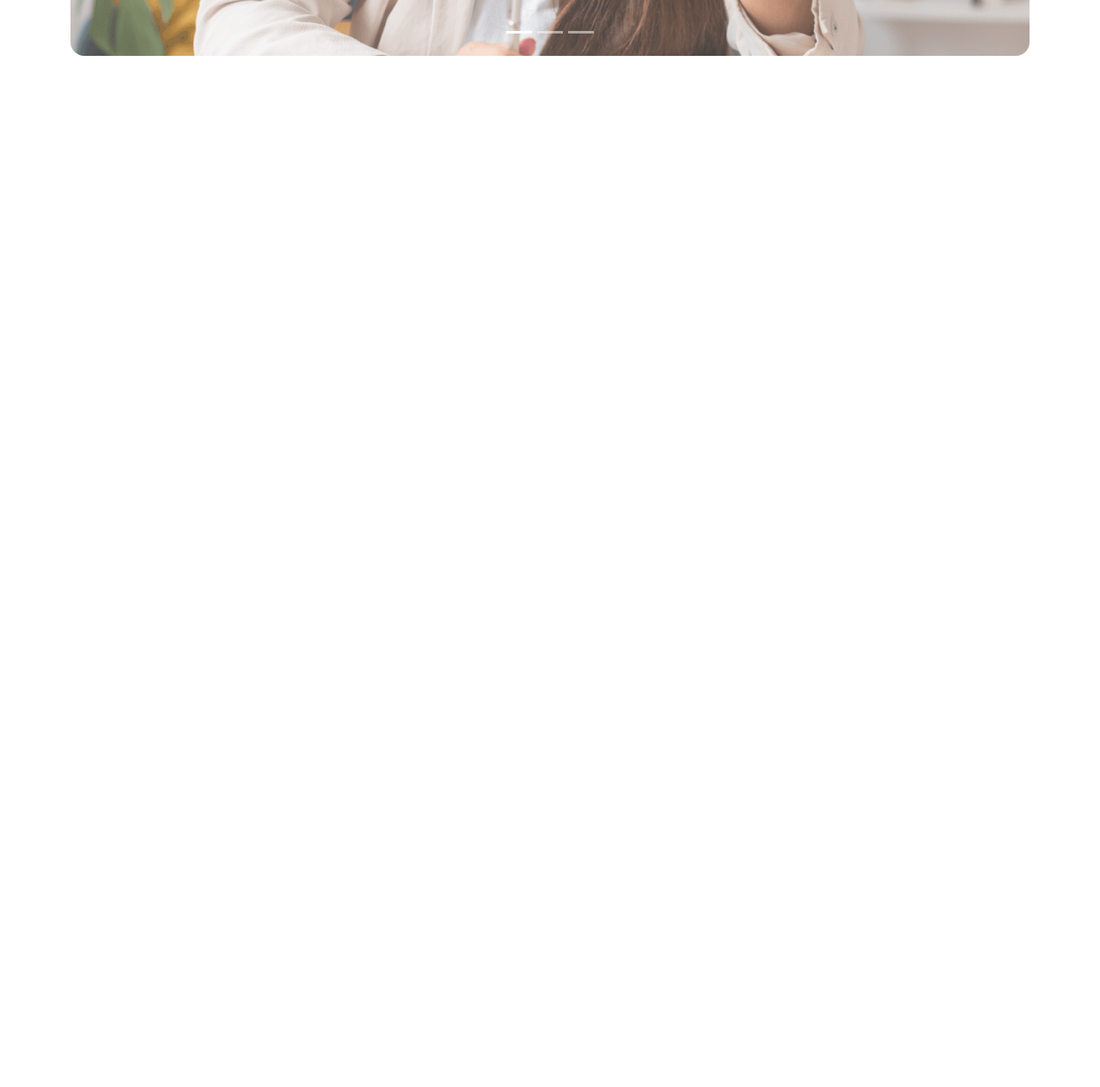
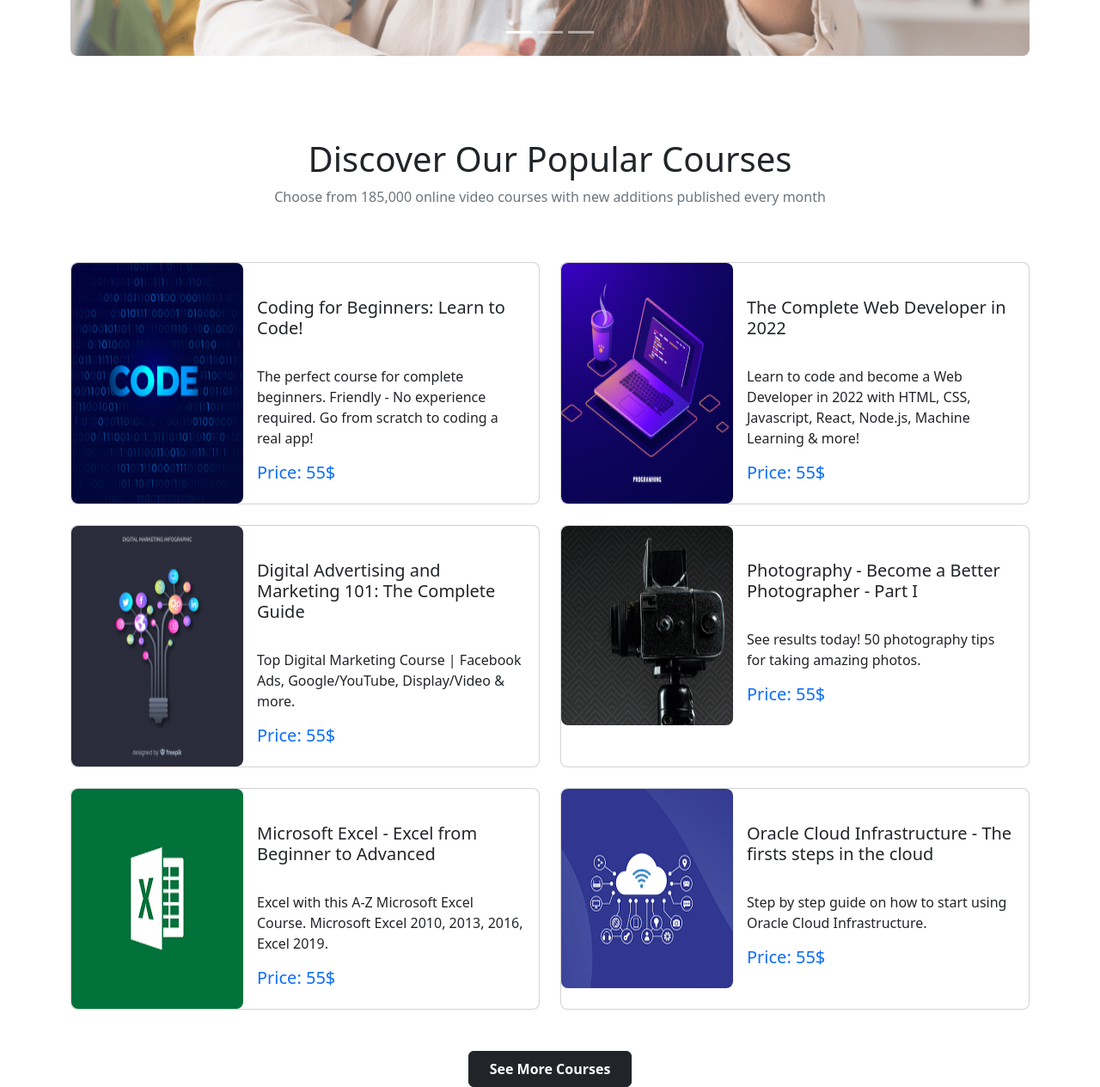
Before and after one commit to RAZYANIK/Assignment-03, a plain HTML site: page index.html in a window 1280 px wide. Shown: the part 623-1888 px from the top of the page at 86% size. Before the commit the page ends 800 px from the top, so only its background shows below. Drawn offline with nearby package versions, Linux system fonts and the light colour scheme.

Commit message:
course commit

```diff
--- a/index.html
+++ b/index.html
@@ -69,7 +69,7 @@
                         aria-label="Slide 3"></button>
 
                 </div>
-                <div class="carousel-inner rounded-4">
+                <div class="carousel-inner rounded-3">
                     <div class="carousel-item active">
                         <img src="images/cover/cover-1.png" class="d-block w-100 opacity-75" alt="...">
                         <div class="carousel-caption  mb-lg-5 pb-lg-5">
@@ -77,8 +77,9 @@
                             <p class="fs-5 text-black-50 mb-5 d-lg-block d-md-block d-none">Learners around the world
                                 are
                                 launching new careers, advancing in their fields, and enriching their lives.</p>
-                            <button class="btn btn-dark px-4  py-lg-3 mb-2 rounded-5 fs-5 ">Get
-                                Details</button>
+                            <a class="btn btn-dark px-4 py-lg-3 mb-2 rounded-5 fs-5" href="https://www.udemy.com/"
+                                target="_blank">Get
+                                Details</a>
                         </div>
                     </div>
                     <div class="carousel-item">
@@ -88,9 +89,11 @@
                             <p class="fs-5 text-dark mb-5 d-lg-block d-md-block d-none">Learners around the world
                                 are
                                 launching new careers, advancing in their fields, and enriching their lives.</p>
-                            <button class="btn btn-dark px-4 py-lg-3 mb-2 rounded-5 fs-5">
-                                Get Details
-                            </button>
+
+                            <a class="btn btn-dark px-4 py-lg-3 mb-2 rounded-5 fs-5" href="https://www.udemy.com/"
+                                target="_blank">Get
+                                Details</a>
+
                         </div>
                     </div>
                     <div class="carousel-item">
@@ -100,7 +103,9 @@
                             <p class="fs-5 text-black-50 mb-5 d-lg-block d-md-block d-none">Learners around the world
                                 are
                                 launching new careers, advancing in their fields, and enriching their lives.</p>
-                            <button class="btn btn-dark px-4 py-lg-3 mb-2 rounded-5 fs-5">Get Details</button>
+                            <a class="btn btn-dark px-4 py-lg-3 mb-2 rounded-5 fs-5" href="https://www.udemy.com/"
+                                target="_blank">Get
+                                Details</a>
                         </div>
                     </div>
 
@@ -117,6 +122,107 @@
                 </button>
             </div>
         </section>
+        <section class="container py-5">
+            <h1 class="text-center ">Discover Our Popular Courses</h1>
+            <p class="text-center text-muted">
+                Choose from 185,000 online video courses with new additions published every month
+            </p>
+        </section>
+        <section class="container">
+            <div class="row g-4">
+                <div class="col-lg-6 col-md-12 col-sm-12  ">
+                    <div class="card h-100 rounded-3 ">
+                        <div class="d-flex flex-lg-row flex-md-row flex-column">
+                            <img class="img-fluid rounded-3" src="images/course/course-2.png" alt="...">
+                            <div class="card-body mx-auto">
+                                <h5 class="py-4">Coding for Beginners: Learn to Code!</h5>
+                                <p class="card-text">The perfect course for complete beginners. Friendly - No experience
+                                    required. Go from scratch to coding a real app!</p>
+                                <h5 class="text-primary">Price: 55$</h5>
+                            </div>
+                        </div>
+
+                    </div>
+                </div>
+                <div class="col-lg-6 col-md-12 col-sm-12 ">
+                    <div class="card h-100 rounded-3">
+                        <div class="d-flex  flex-lg-row flex-md-row flex-column">
+                            <img class="img-fluid rounded-3" src="images/course/course-3.png" alt="...">
+                            <div class="card-body mx-auto">
+                                <h5 class="py-4">The Complete Web Developer in 2022</h5>
+                                <p class="card-text">Learn to code and become a Web Developer in 2022 with HTML, CSS,
+                                    Javascript, React, Node.js, Machine Learning & more!</p>
+                                <h5 class="text-primary">Price: 55$</h5>
+                            </div>
+                        </div>
+
+                    </div>
+                </div>
+                <div class="col-lg-6 col-md-12 col-sm-12 ">
+                    <div class="card h-100 rounded-3 ">
+                        <div class="d-flex  flex-lg-row flex-md-row flex-column">
+                            <img class="img-fluid rounded-3" src="images/course/course-4.png" alt="...">
+                            <div class="card-body mx-auto">
+                                <h5 class="py-4">Digital Advertising and Marketing 101: The Complete Guide</h5>
+                                <p class="card-text">Top Digital Marketing Course | Facebook Ads, Google/YouTube,
+                                    Display/Video & more.</p>
+                                <h5 class="text-primary">Price: 55$</h5>
+                            </div>
+                        </div>
+
+                    </div>
+                </div>
+                <div class="col-lg-6 col-md-12 col-sm-12 ">
+                    <div class="card h-100 rounded-3">
+                        <div class="d-flex  flex-lg-row flex-md-row flex-column">
+                            <img class="img-fluid rounded-3" src="images/course/course-5.png" alt="...">
+                            <div class="card-body mx-auto">
+                                <h5 class="py-4">Photography - Become a Better Photographer - Part I</h5>
+                                <p class="card-text">See results today! 50 photography tips for taking amazing photos.
+                                </p>
+                                <h5 class="text-primary">Price: 55$</h5>
+                            </div>
+                        </div>
+
+                    </div>
+                </div>
+                <div class="col-lg-6 col-md-12 col-sm-12 ">
+                    <div class="card h-100 rounded-3 ">
+                        <div class="d-flex  flex-lg-row flex-md-row flex-column">
+                            <img class="img-fluid rounded-3" src="images/course/c2.png" alt="...">
+                            <div class="card-body mx-auto">
+                                <h5 class="py-4">Microsoft Excel - Excel from Beginner to Advanced</h5>
+                                <p class="card-text">Excel with this A-Z Microsoft Excel Course. Microsoft Excel 2010,
+                                    2013, 2016, Excel 2019.</p>
+                                <h5 class="text-primary">Price: 55$</h5>
+                            </div>
+                        </div>
+
+                    </div>
+                </div>
+                <div class="col-lg-6 col-md-12 col-sm-12 ">
+                    <div class="card h-100 rounded-3">
+                        <div class="d-flex  flex-lg-row flex-md-row flex-column">
+                            <img class="img-fluid rounded-3 " src="images/course/c1.png" alt="...">
+                            <div class="card-body mx-auto">
+                                <h5 class="py-4">Oracle Cloud Infrastructure - The firsts steps in the cloud</h5>
+                                <p class="card-text">Step by step guide on how to start using Oracle Cloud
+                                    Infrastructure.</p>
+                                <h5 class="text-primary">Price: 55$</h5>
+                            </div>
+                        </div>
+
+                    </div>
+                </div>
+            </div>
+            <div class="d-flex justify-content-center pt-5">
+                <button type="button" class="btn btn-dark px-4 py-2 fw-semibold">
+                    See More Courses
+                </button>
+            </div>
+        </section>
+
+
     </main>
     <script src="https://cdn.jsdelivr.net/npm/bootstrap@5.2.0/dist/js/bootstrap.bundle.min.js"
         integrity="sha384-A3rJD856KowSb7dwlZdYEkO39Gagi7vIsF0jrRAoQmDKKtQBHUuLZ9AsSv4jD4Xa"
```
Also changed, not shown: images/course/c1.png (added), images/course/c2.png (added).
